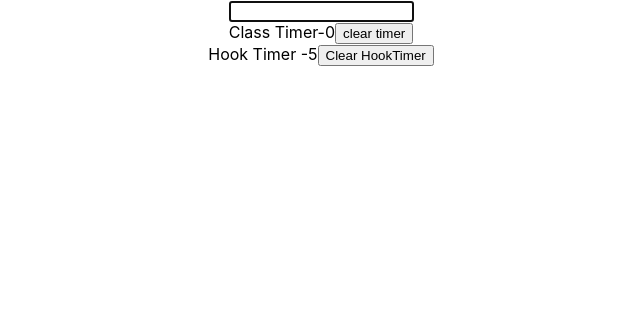
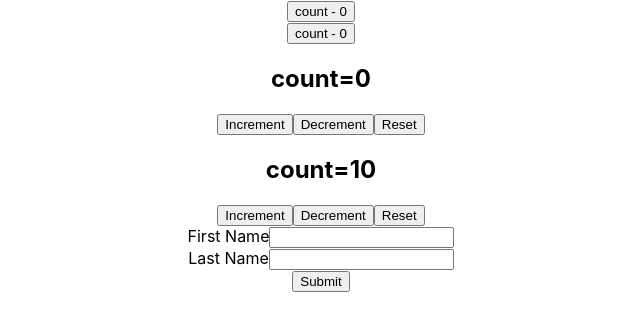
Before and after one commit to AditiVadi/Learning_reajctjs, a React (Create React App) app in the folder reacct-http/: page / in a window 1280 px wide. Shown: the top 330 px of the page, without its empty margins (319-959 px from the left). Built offline with nearby package versions, Linux system fonts and the light colour scheme.

Commit message:
Custom Hook

```diff
--- a/reacct-http/src/App.js
+++ b/reacct-http/src/App.js
@@ -1,15 +1,19 @@
 import React from 'react'
 import './App.css';
-import FocusInput from './components/useRef_Hook/FocusInput';
-import ClassTimer from './components/useRef_Hook/ClassTimer';
-import HookTimer from './components/useRef_Hook/HookTimer';
+import DocTitleOne from './components/Custom_Hooks/DocTitleOne';
+import DocTitleTwo from './components/Custom_Hooks/DocTitelTwo';
+import CounterOne from './components/Custom_Hooks/CounterOne';
+import CounterTwo from './components/Custom_Hooks/CounterTwo';
+import UserForm from './components/Custom_Hooks/UserForm';
 
 function App() {
   return (
     <div className='App'>
-   <FocusInput/>
-   <ClassTimer/>
-   <HookTimer/>
+      <DocTitleOne/>
+      <DocTitleTwo/>
+      <CounterOne/>
+      <CounterTwo/>
+      <UserForm/>
     </div>
   );
 }
--- /dev/null
+++ b/reacct-http/src/components/Custom_Hooks/CounterOne.js
@@ -0,0 +1,16 @@
+import React from 'react'
+import useCounter from './Hooks/useCounter'
+
+function CounterOne() {
+   const [count,increment,decrement,reset]=useCounter(0,1)
+    return (
+        <div>
+            <h2>count={count}</h2>
+            <button onClick={increment}>Increment</button>
+            <button onClick={decrement}>Decrement</button>
+            <button onClick={reset}>Reset</button>
+        </div>
+    )
+}
+
+export default CounterOne
--- /dev/null
+++ b/reacct-http/src/components/Custom_Hooks/CounterTwo.js
@@ -0,0 +1,17 @@
+import React from 'react'
+import useCounter from './Hooks/useCounter'
+
+function CounterTwo() {
+    const [count,increment,decrement,reset]=useCounter(10,5)
+
+    return (
+        <div>
+            <h2>count={count}</h2>
+            <button onClick={increment}>Increment</button>
+            <button onClick={decrement}>Decrement</button>
+            <button onClick={reset}>Reset</button>
+        </div>
+    )
+}
+
+export default CounterTwo
--- /dev/null
+++ b/reacct-http/src/components/Custom_Hooks/DocTitelTwo.js
@@ -0,0 +1,15 @@
+import React, { useState } from 'react'
+import useDocumentTitle from './Hooks/useDocumentTitle'
+
+function DocTitleTwo() {
+    const [count, setCount] = useState(0)
+
+    useDocumentTitle(count)
+    return (
+        <div>
+            <button onClick={() => setCount(count + 1)}> count - {count}</button>
+        </div>
+    )
+}
+
+export default DocTitleTwo
--- /dev/null
+++ b/reacct-http/src/components/Custom_Hooks/DocTitleOne.js
@@ -0,0 +1,15 @@
+import React, {  useState } from 'react'
+import useDocumentTitle from './Hooks/useDocumentTitle'
+
+function DocTitleOne() {
+    const [count, setCount] = useState(0)
+
+   useDocumentTitle(count)
+    return (
+        <div>
+            <button onClick={() => setCount(count + 1)}> count - {count}</button>
+        </div>
+    )
+}
+
+export default DocTitleOne
--- /dev/null
+++ b/reacct-http/src/components/Custom_Hooks/Hooks/useCounter.js
@@ -0,0 +1,20 @@
+import {useState} from 'react'
+
+function useCounter(initialCount=0,value) {
+    const [count, setCount] = useState(initialCount)
+
+    const increment = () => {
+        setCount(pervCount => pervCount + value)
+    }
+
+    const decrement = () => {
+        setCount(pervCount => pervCount - value)
+    }
+
+    const reset = () => {
+        setCount(initialCount)
+    }
+    return [count,increment,decrement,reset]
+}
+
+export default useCounter
--- /dev/null
+++ b/reacct-http/src/components/Custom_Hooks/Hooks/useDocumentTitle.js
@@ -0,0 +1,9 @@
+import {useEffect} from 'react'
+
+function useDocumentTitle(count) {
+    useEffect(() => {
+        document.title = `Count ${count}`
+    }, [count])
+}
+
+export default useDocumentTitle
--- /dev/null
+++ b/reacct-http/src/components/Custom_Hooks/Hooks/useInput.js
@@ -0,0 +1,18 @@
+import {useState} from 'react'
+
+function useInput(intialValue) {
+  const [value,setValue]=useState(intialValue)
+  const reset=()=>{
+    setValue(intialValue)
+  }
+  const bind={
+    value,
+    onChange:e=>{
+     setValue(e.target.value)
+    }
+  }
+
+  return [value,bind,reset]
+}
+
+export default useInput
--- /dev/null
+++ b/reacct-http/src/components/Custom_Hooks/UserForm.js
@@ -0,0 +1,36 @@
+import React from 'react'
+import useInput from './Hooks/useInput'
+
+function UserForm() {
+
+    const [fname, bindFname, resetfname] = useInput('')
+    const [sname, bindSname, resetSname] = useInput('')
+
+    const submitHandler = e => {
+        e.preventDefault()
+        alert(`Hello ${fname} ${sname}`)
+        resetSname()
+        resetfname()
+    }
+    return (
+        <div>
+            <form onSubmit={submitHandler}>
+                <div>
+                    <label>First Name</label>
+                    <input
+                        {...bindFname}
+                        type='text' />
+                </div>
+                <div>
+                    <label>Last Name</label>
+                    <input
+                        {...bindSname}
+                        type='text' />
+                </div>
+                <button>Submit</button>
+            </form>
+        </div>
+    )
+}
+
+export default UserForm
```
